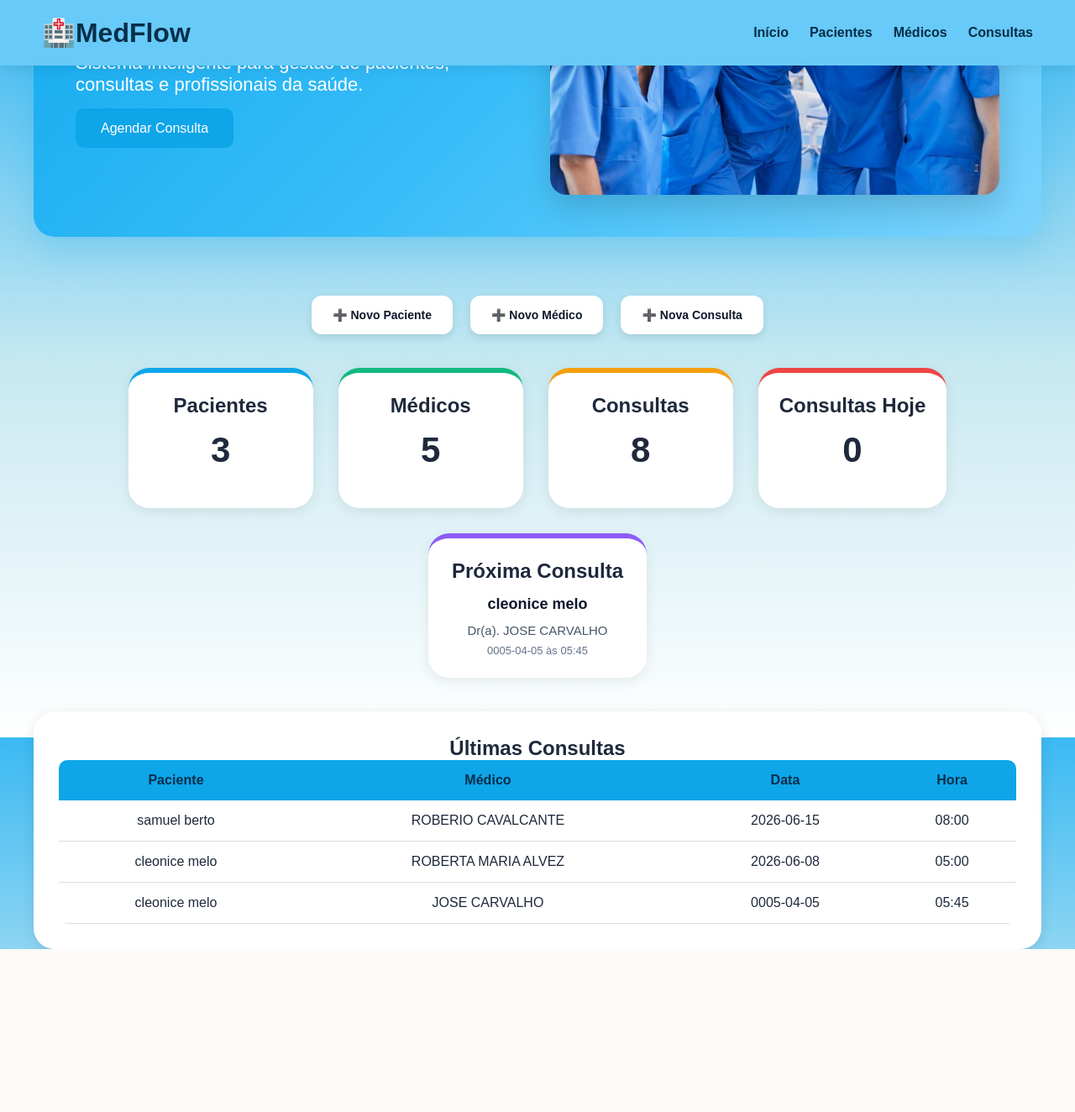
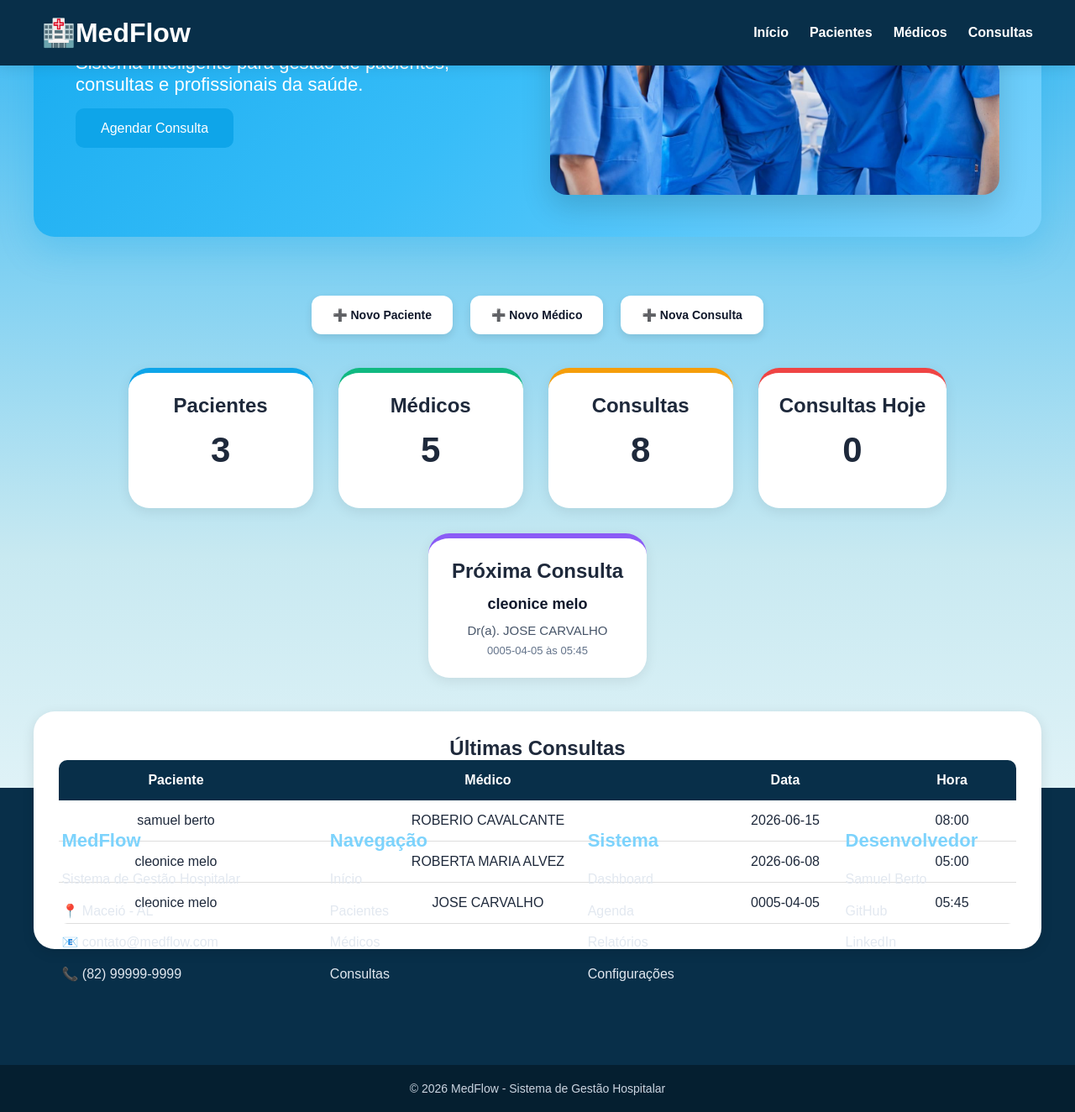
Before and after one commit to SamuelBerto/MedFlow, a Flask app: page / in a window 1280 px wide. Shown: the whole page at 84% size. Before the commit the page ends 1130 px from the top, so only its background shows below. Run offline with Flask 3, Linux system fonts and the light colour scheme; data comes from the database, SQL or seed files in the repository; both versions use the stored data as it was after the commit.

Commit message:
style: adiciona e estiliza footer do sistema

```diff
--- a/static/css/style.css
+++ b/static/css/style.css
@@ -19,7 +19,7 @@ body {
 
 /* NAVBAR */
 .navbar {
-    background: #67caf8;
+    background: #082f49;
 
     display: flex;
     justify-content: space-between;
@@ -37,7 +37,7 @@ body {
 .logo {
     font-size: 32px;
     font-weight: 700;
-    color: #082f49;
+    color: white
 
 }
 
@@ -47,7 +47,7 @@ body {
 }
 
 .menu a {
-    color: #082f49;
+    color: white;
 
     text-decoration: none;
     font-weight: 600;
@@ -56,7 +56,7 @@ body {
 }
 
 .menu a:hover {
-    color: #0ea5e9;
+    color: #7dd3fc;
 }
 
 /*HERO */
@@ -116,9 +116,10 @@ table {
 }
 
 th {
-    background-color: #0ea5e9;
 
-    color:#082f49;
+    background-color: #082f49;
+
+    color: white;
 
     padding: 15px;
 
@@ -371,3 +372,52 @@ table {
     margin-top: 40px;
     box-shadow: 0 4px 15px rgba(0,0,0,0.1);
 }
+/*Footer */
+.footer {
+     background: #082f49;
+    color: white;
+
+    width: 100%;
+
+    display: flex;
+    justify-content: space-around;
+    flex-wrap: wrap;
+    gap: 60px;
+
+    padding: 50px;
+    margin-top: 60px;
+}
+.footer-col {
+    display: flex;
+    flex-direction: column;
+    min-width: 200px;
+    min-height: 230px;
+
+}
+.footer-col h3{
+    margin-bottom: 20px;
+    color: #7dd3fc;
+    font-size: 22px;
+    font-weight: 700;
+
+}
+
+.footer-col p,
+.footer-col a {
+    color: #e2e8f0;
+    text-decoration: none;
+    margin-bottom: 12px;
+    font-size: 16px;
+    line-height: 1.6;
+}
+.footer-col a:hover {
+    color: #38bdf8;
+}
+.footer-bottom {
+    background:  #051f30;
+    color: #cbd5e1;
+
+    text-align: center;
+    padding: 20px;
+    font-size: 14px;
+}
--- a/templates/index.html
+++ b/templates/index.html
@@ -137,5 +137,43 @@
 
 
     </section>
+    <footer class="footer">
+        <div class="footer-col">
+        <h3>MedFlow</h3>
+        <p>Sistema de Gestão Hospitalar</p>
+        <p>📍 Maceió - AL</p>
+        <p>📧 contato@medflow.com</p>
+        <p>📞 (82) 99999-9999</p>
+        </div>
+
+       <div class="footer-col">
+        <h3>Navegação</h3>
+        <a href="/">Início</a>
+        <a href="/pacientes">Pacientes</a>
+        <a href="/medicos">Médicos</a>
+        <a href="/consultas">Consultas</a>
+        </div>
+
+      <div class="footer-col">
+        <h3>Sistema</h3>
+        <a href="#">Dashboard</a>
+        <a href="#">Agenda</a>
+        <a href="#">Relatórios</a>
+        <a href="#">Configurações</a>
+       </div>
+
+      <div class="footer-col">
+        <h3>Desenvolvedor</h3>
+        <p>Samuel Berto</p>
+        <a href="#">GitHub</a>
+        <a href="#">LinkedIn</a>
+       </div>
+
+</footer>
+
+<div class="footer-bottom">
+    © 2026 MedFlow - Sistema de Gestão Hospitalar
+</div>
+
 </body>
 </html>
```
Also changed, not shown: medflow.db.
